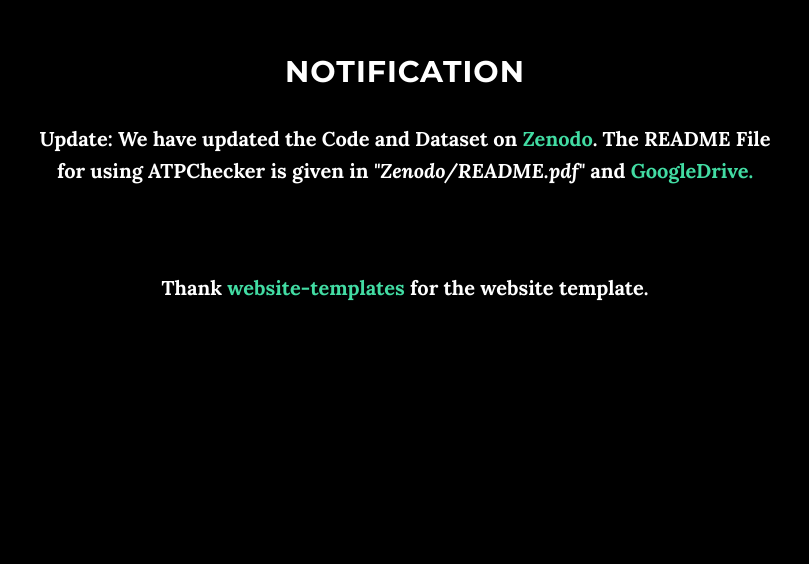
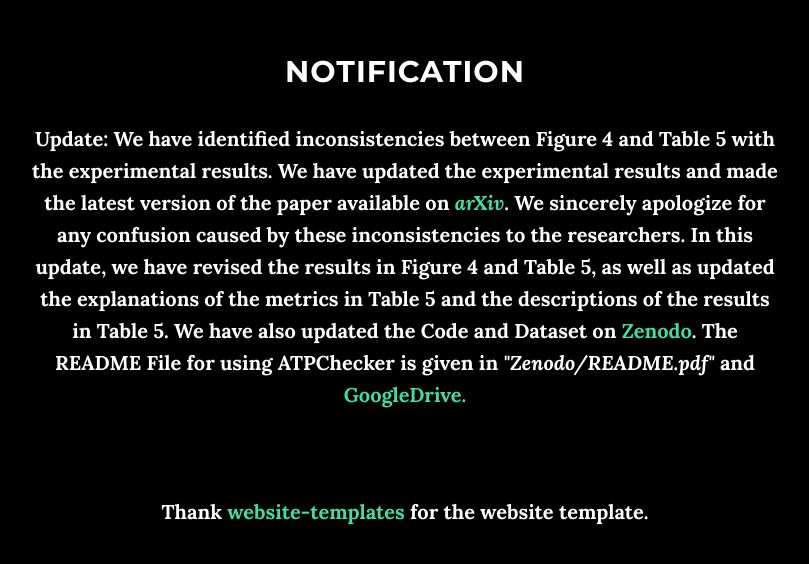
Before and after one commit to ATPChecker/atpchecker.github.io, a plain HTML site: page index.html in a window 1280 px wide. Shown: the part 995-1559 px from the top of the page, without its empty margins (235-1044 px from the left). Before the commit the page ends 1349 px from the top, so only its background shows below. Drawn offline with Linux system fonts and the light colour scheme; some packages are replaced by stand-ins of ours.

Commit message:
Update index.html

```diff
--- a/index.html
+++ b/index.html
@@ -100,7 +100,7 @@
                 <!-- <p>Update V1: We have updated related description about performance evaluation, and uploaded related meterials on <a href="https://drive.google.com/drive/folders/1T_n9lQfbSfTqU5d7n83I3b0KyxNHCai0?usp=share_link">GoogleDrive</a>.</p> -->
                 <!-- <p>This theme features stock photos by <a href="http://gratisography.com/">Gratisography</a> along with a custom Google Maps skin courtesy of <a href="http://snazzymaps.com/">Snazzy Maps</a>.</p>
                 <p>Grayscale includes full HTML, CSS, and custom JavaScript files along with LESS files for easy customization.</p> -->
-                <p>Update: We have updated the Code and Dataset on <a href="https://doi.org/10.5281/zenodo.8321054">Zenodo</a>. The README File for using ATPChecker is given in <i>"Zenodo/README.pdf"</i> and <a href="https://drive.google.com/file/d/1VNe1EFTan2fiJ6JIBZPThqHJEYueP45A/view?usp=share_link">GoogleDrive. </a></p>
+                <p>Update: We have identified inconsistencies between Figure 4 and Table 5 with the experimental results. We have updated the experimental results and made the latest version of the paper available on <i><a href="https://arxiv.org/pdf/2301.12348.pdf">arXiv</a></i>. We sincerely apologize for any confusion caused by these inconsistencies to the researchers. In this update, we have revised the results in Figure 4 and Table 5, as well as updated the explanations of the metrics in Table 5 and the descriptions of the results in Table 5. We have also updated the Code and Dataset on <a href="https://doi.org/10.5281/zenodo.8321054">Zenodo</a>. The README File for using ATPChecker is given in <i>"Zenodo/README.pdf"</i> and <a href="https://drive.google.com/file/d/1VNe1EFTan2fiJ6JIBZPThqHJEYueP45A/view?usp=share_link">GoogleDrive. </a></p>
             </div>
         </div>
     </section>
```
